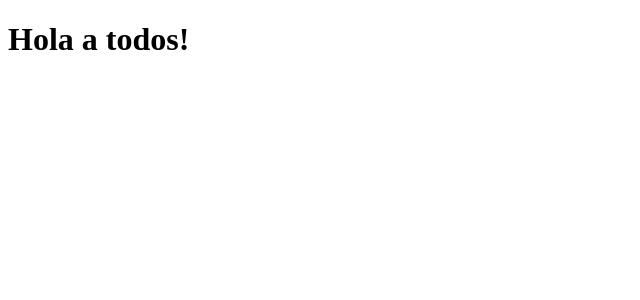
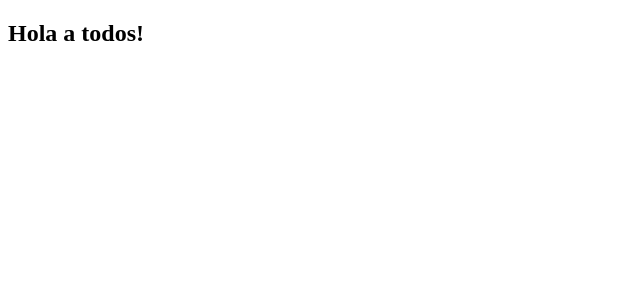
Before and after one commit to Amaza-ing/OW-React-Basics-Course, a React (Vite) app: page / in a window 1280 px wide. Shown: the top 300 px of the page, without its empty margins (0-640 px from the left). Built offline with nearby package versions, Linux system fonts and the light colour scheme.

Commit message:
01-project-created

```diff
--- a/src/App.jsx
+++ b/src/App.jsx
@@ -3,7 +3,7 @@ import "./App.css";
 function App() {
   return (
     <div>
-      <h1>Hola a todos!</h1>
+      <h2>Hola a todos!</h2>
     </div>
   );
 }
```
